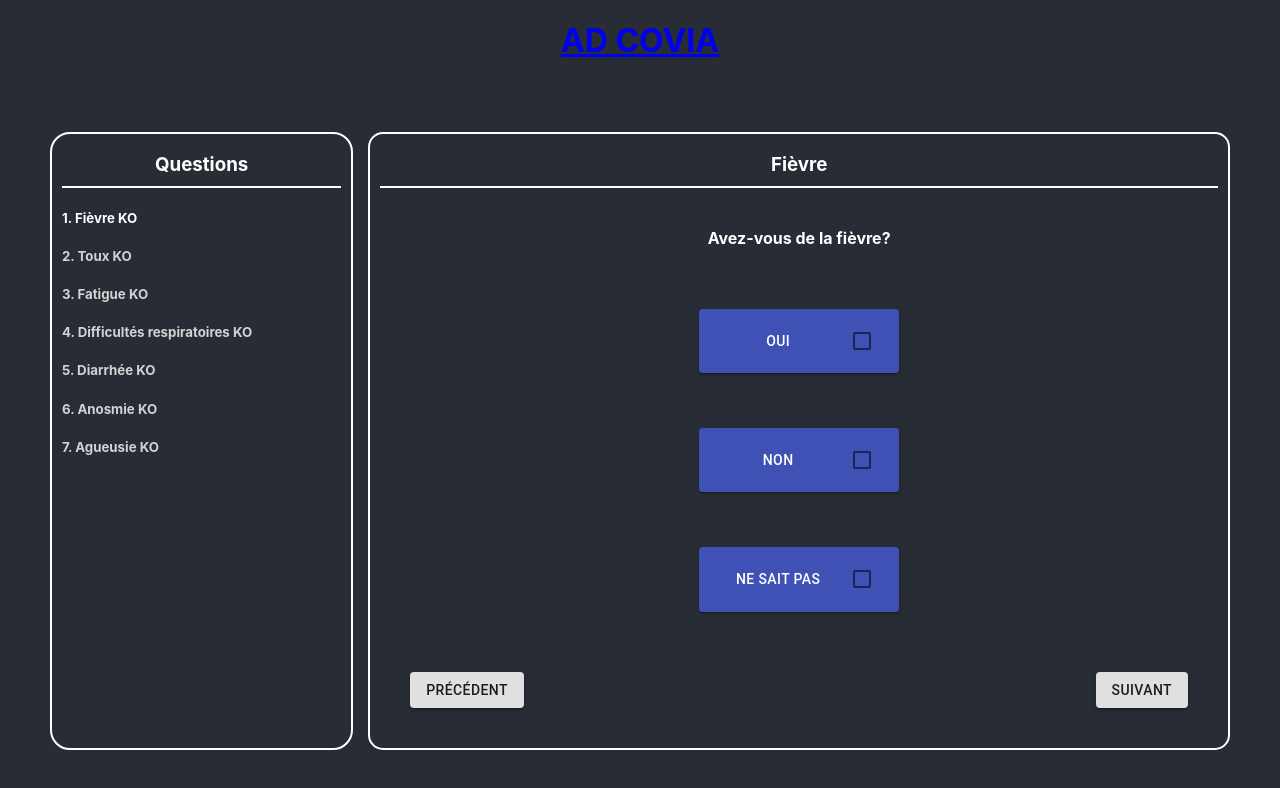
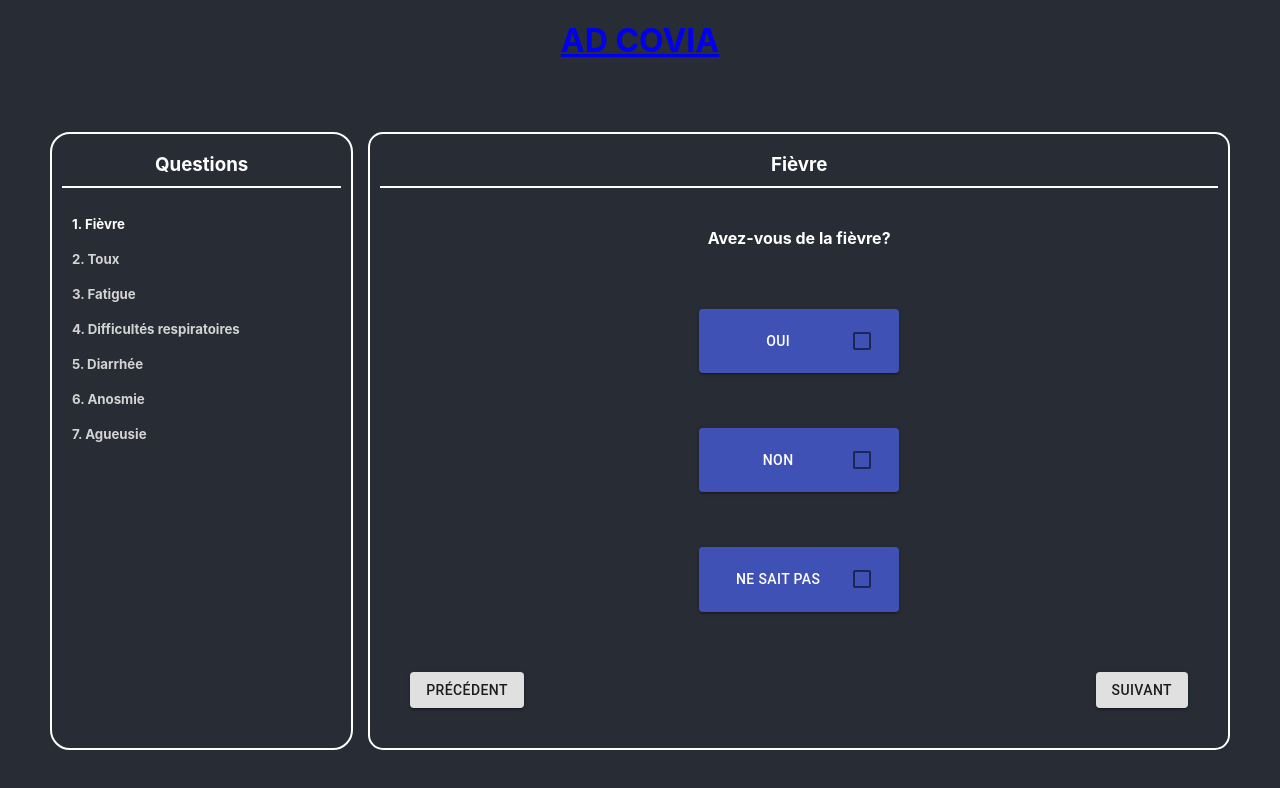
Before and after one commit to AntoineAwaida/ad-covia, a React (Create React App) app in the folder front-app/: page /form in a window 1280 px wide. Shown: the top 788 px of the page. Built offline with nearby package versions, Linux system fonts and the light colour scheme.

Commit message:
Question List Items Quick Design

```diff
--- a/front-app/src/pages/ADForm/components/QuestionList.tsx
+++ b/front-app/src/pages/ADForm/components/QuestionList.tsx
@@ -1,6 +1,12 @@
 import React, { memo } from "react";
 import { QuestionListItem } from "./QuestionListItem";
 import { Question } from "../../../modules/questions/interfaces";
+import styled from "styled-components";
+
+const ListContainer = styled.div`
+  padding-right: 10px;
+  padding-left: 10px;
+`;
 
 interface Props {
   questions: Question[];
@@ -9,7 +15,7 @@ interface Props {
 }
 
 const QuestionListComponent = (props: Props) => (
-  <div>
+  <ListContainer>
     {props.questions.map((question, index) => (
       <QuestionListItem
         key={question.id}
@@ -19,7 +25,7 @@ const QuestionListComponent = (props: Props) => (
         value={props.answers[question.id]}
       />
     ))}
-  </div>
+  </ListContainer>
 );
 
 export const QuestionList = memo(QuestionListComponent);
--- a/front-app/src/pages/ADForm/components/QuestionListItem.tsx
+++ b/front-app/src/pages/ADForm/components/QuestionListItem.tsx
@@ -1,5 +1,14 @@
 import React, { memo } from "react";
 import styled from "styled-components";
+import CheckIcon from "@material-ui/icons/Check";
+
+const Container = styled.span`
+  display: flex;
+  flex-direction: row;
+  justify-content: space-between;
+  align-items: center;
+  height: 35px;
+`;
 
 const Text = styled.h5<{ active: boolean }>`
   color: ${(props) => (props.active ? "white" : "lightgray")};
@@ -13,9 +22,10 @@ interface Props {
 }
 
 const QuestionListItemComponent = (props: Props) => (
-  <Text active={props.active}>
-    {props.count + 1 + ". " + props.text} {props.value !== "" ? "OK" : "KO"}
-  </Text>
+  <Container>
+    <Text active={props.active}>{props.count + 1 + ". " + props.text}</Text>
+    {props.value !== "" && <CheckIcon color="primary" />}
+  </Container>
 );
 
 export const QuestionListItem = memo(QuestionListItemComponent);
```
